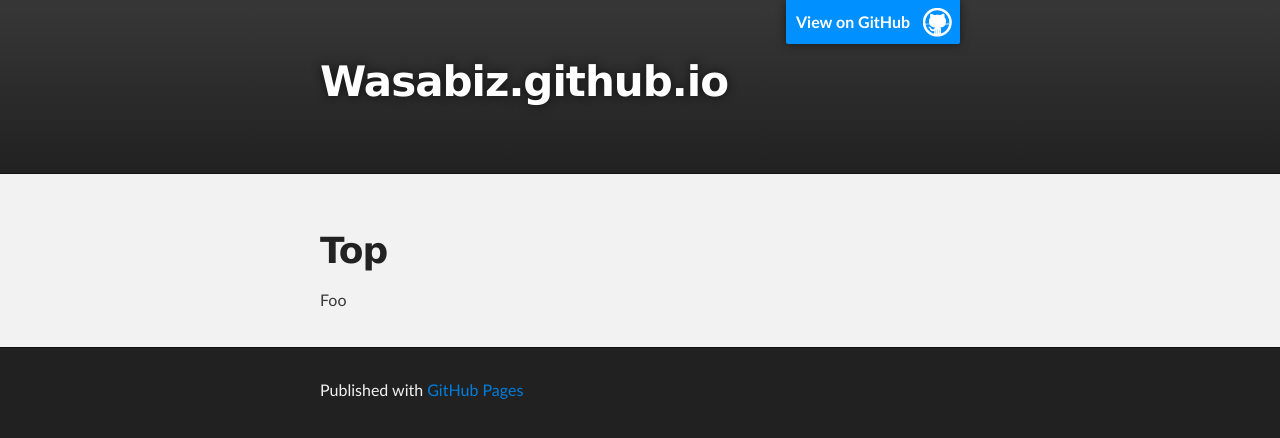
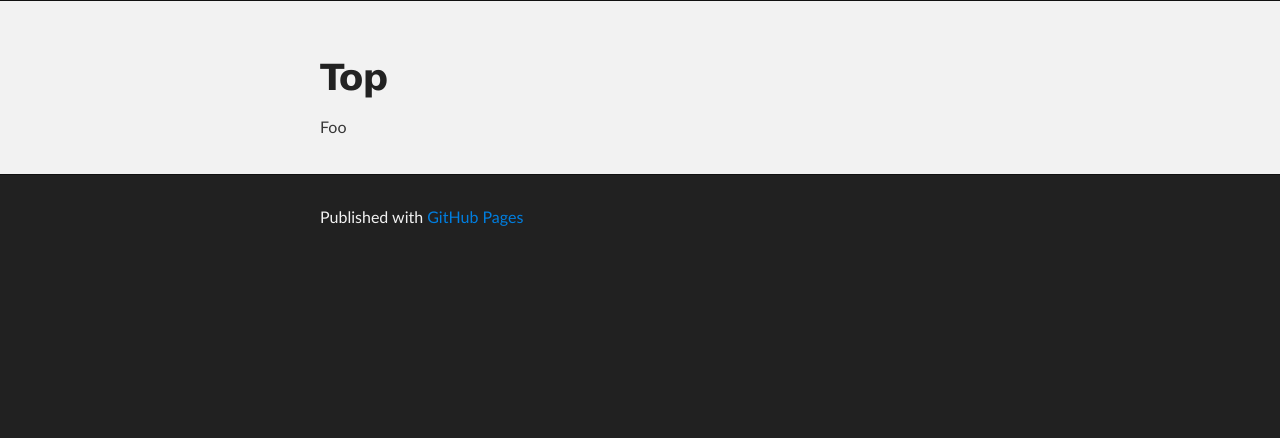
Before and after one commit to nyuichi/wasabiz.github.io, a Jekyll site: the page built from example.md, in a window 1280 px wide. Shown: the top 438 px of the page. Built offline with Jekyll 4.4.1, drawn with Linux system fonts in a browser that asks for light colours.

Commit message:
no header in posts

```diff
--- a/_layouts/post.html
+++ b/_layouts/post.html
@@ -14,15 +14,15 @@
   <body>
 
     <!-- HEADER -->
-    <div id="header_wrap" class="outer">
-        <header class="inner">
-          <a id="forkme_banner" href="https://github.com/wasabiz">View on GitHub</a>
+    <!-- <div id="header_wrap" class="outer"> -->
+    <!--     <header class="inner"> -->
+    <!--       <a id="forkme_banner" href="https://github.com/wasabiz">View on GitHub</a> -->
 
-          <h1 id="project_title">Wasabiz.github.io</h1>
-          <h2 id="project_tagline"></h2>
+    <!--       <h1 id="project_title">Wasabiz.github.io</h1> -->
+    <!--       <h2 id="project_tagline"></h2> -->
 
-        </header>
-    </div>
+    <!--     </header> -->
+    <!-- </div> -->
 
     <!-- MAIN CONTENT -->
     <div id="main_content_wrap" class="outer">
```
